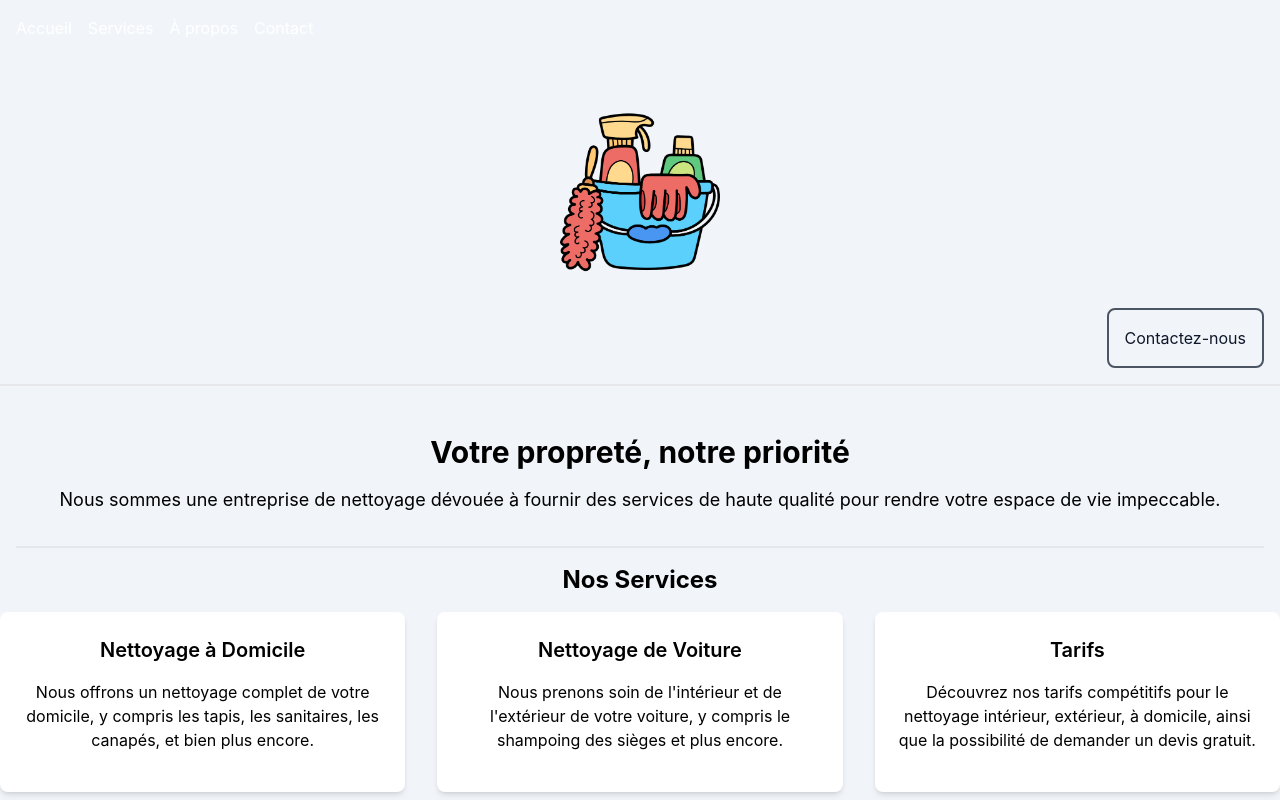
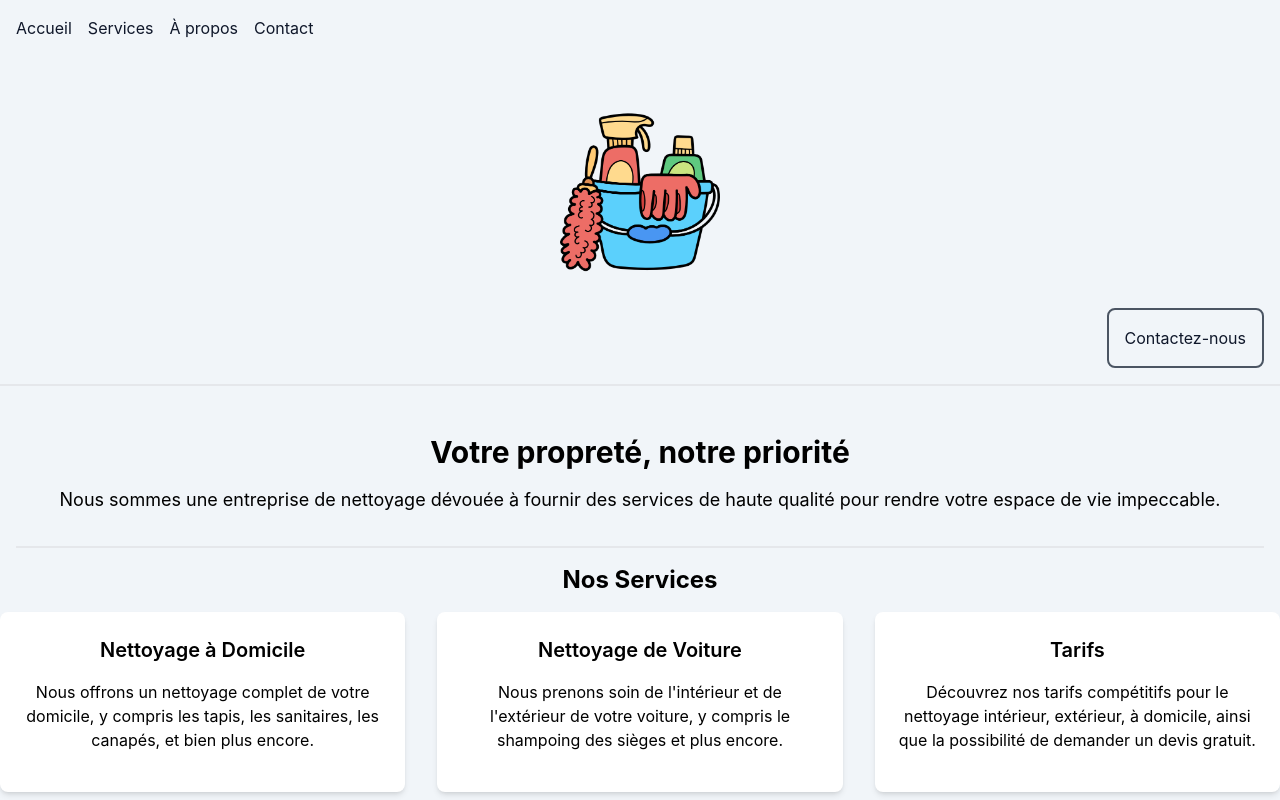
Before and after one commit to oralanto/clean-leman, a React (Create React App) app: page / in a window 1280 px wide. Shown: the top 800 px of the page. Built offline with nearby package versions, Linux system fonts and the light colour scheme.

Commit message:
feat: add links

```diff
--- a/src/components/Header/index.jsx
+++ b/src/components/Header/index.jsx
@@ -30,7 +30,7 @@ const Header = () => {
       >
         {isMenuOpen ? (
           <svg
-            className="h-6 w-6 cursor-pointer"
+            className="size-6 cursor-pointer"
             fill="current"
             viewBox="0 0 24 24"
             stroke="currentColor"
@@ -44,7 +44,7 @@ const Header = () => {
           </svg>
         ) : (
           <svg
-            className="h-6 w-6 cursor-pointer"
+            className="size-6 cursor-pointer"
             fill="current"
             viewBox="0 0 24 24"
             stroke="currentColor"
@@ -59,31 +59,59 @@ const Header = () => {
         )}
       </div>
 
+      {/* Modal for Small Screens */}
+      {isMenuOpen && (
+        <div className="sm:hidden fixed top-0 left-0 w-full h-full bg-purple-900 bg-opacity-75 flex items-center justify-center z-50">
+          <ul className="text-white text-lg">
+            <li className="mb-4">
+              <a href="#home" onClick={toggleMenu}>
+                Accueil
+              </a>
+            </li>
+            <li className="mb-4">
+              <a href="#services" onClick={toggleMenu}>
+                Services
+              </a>
+            </li>
+            <li className="mb-4">
+              <a href="/a-propos" onClick={toggleMenu}>
+                À propos
+              </a>
+            </li>
+            <li>
+              <a href="#contact" onClick={toggleMenu}>
+                Contact
+              </a>
+            </li>
+          </ul>
+        </div>
+      )}
+
       {/* Menu desktop */}
       <nav
         ref={menuRef}
         className={`hidden sm:block ${
           isMenuOpen ? "" : "hidden"
-        } w-full absolute top-4 left-4`}
+        } w-full absolute top-4 left-4 text-slate-900`}
       >
         <ul className="flex">
           <li className="mr-4">
-            <a href="#home" onClick={toggleMenu}>
+            <a href="/" className="hover:border-b-2 pb-1">
               Accueil
             </a>
           </li>
           <li className="mr-4">
-            <a href="#services" onClick={toggleMenu}>
+            <a href="/#services" className="hover:border-b-2 pb-1">
               Services
             </a>
           </li>
           <li className="mr-4">
-            <a href="#about" onClick={toggleMenu}>
+            <a href="/a-propos" className="hover:border-b-2 pb-1">
               À propos
             </a>
           </li>
           <li>
-            <a href="#contact" onClick={toggleMenu}>
+            <a href="/contact" className="hover:border-b-2 pb-1">
               Contact
             </a>
           </li>
@@ -102,34 +130,6 @@ const Header = () => {
       >
         Contactez-nous
       </button>
-
-      {/* Modal for Small Screens */}
-      {isMenuOpen && (
-        <div className="sm:hidden fixed top-0 left-0 w-full h-full bg-purple-900 bg-opacity-75 flex items-center justify-center z-50">
-          <ul className="text-white text-lg">
-            <li className="mb-4">
-              <a href="#home" onClick={toggleMenu}>
-                Accueil
-              </a>
-            </li>
-            <li className="mb-4">
-              <a href="#services" onClick={toggleMenu}>
-                Services
-              </a>
-            </li>
-            <li className="mb-4">
-              <a href="#about" onClick={toggleMenu}>
-                À propos
-              </a>
-            </li>
-            <li>
-              <a href="#contact" onClick={toggleMenu}>
-                Contact
-              </a>
-            </li>
-          </ul>
-        </div>
-      )}
     </header>
   );
 };
```
